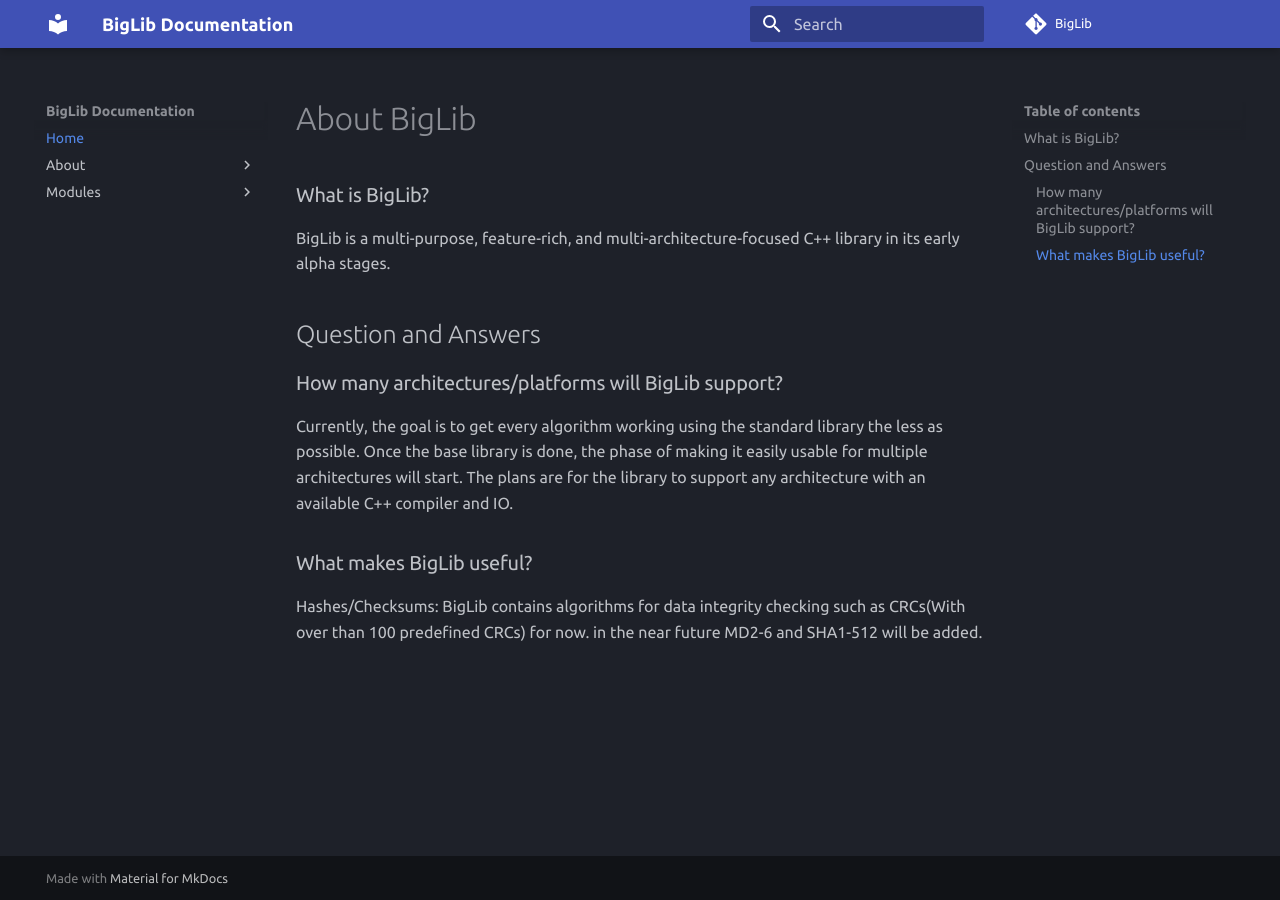
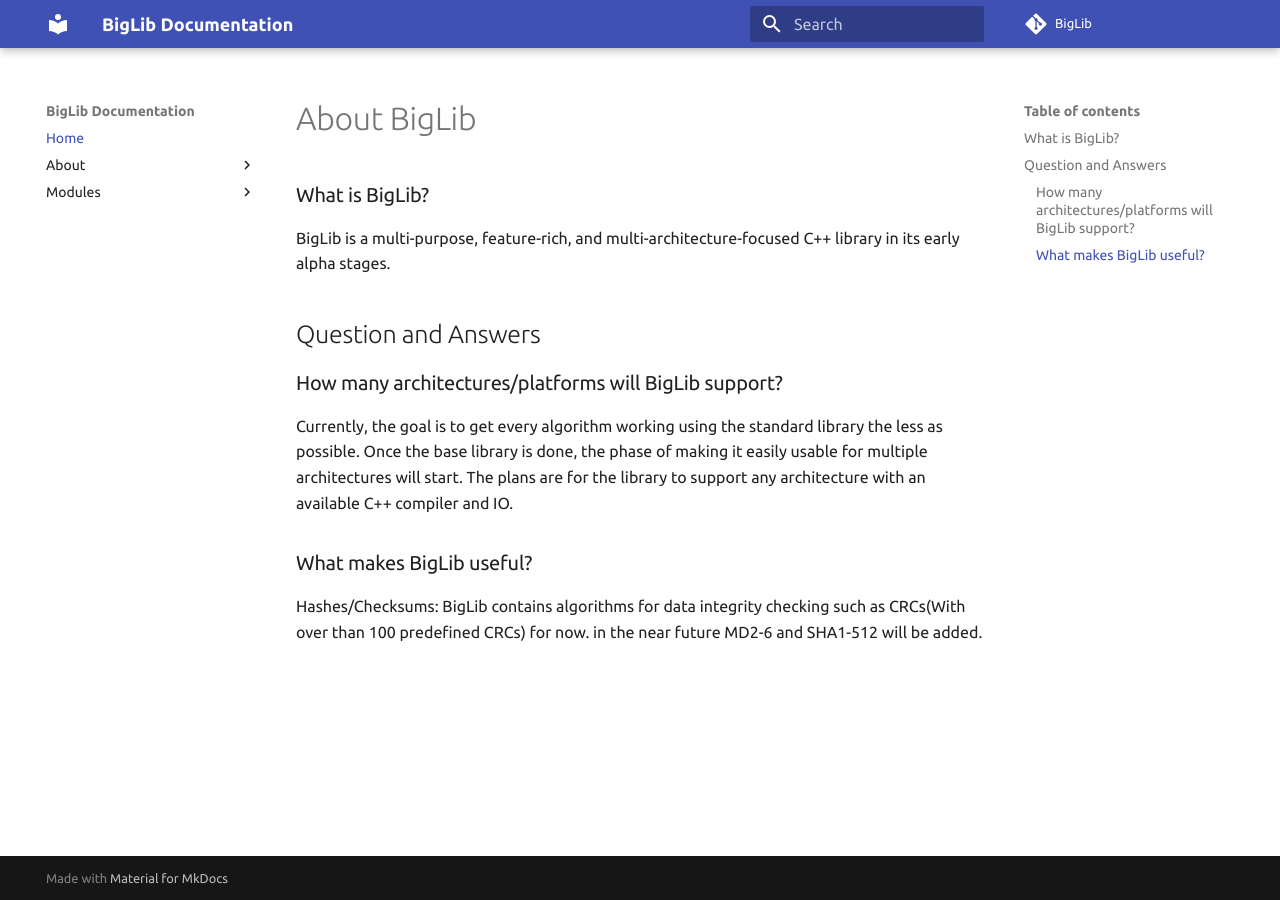
Before and after one commit to rafa-br34/BigLib, an MkDocs documentation site: the page built from Documentation/docs/index.md, in a window 1280 px wide. Built offline with MkDocs 1.6.1 and Material for MkDocs 9.7.7, drawn with Linux system fonts in a browser that asks for light colours; comment, search, counter and statistics services are not loaded.

Commit message:
Update mkdocs.yml

```diff
--- a/Documentation/mkdocs.yml
+++ b/Documentation/mkdocs.yml
@@ -8,8 +8,6 @@ repo_url: "https://github.com/rafa-br34/BigLib"
 theme:
   name: "material"
   custom_dir: docs/custom_theme/
-  palette:
-    scheme: slate
   font:
     text: "Ubuntu"
     code: "Ubuntu Mono"
```
